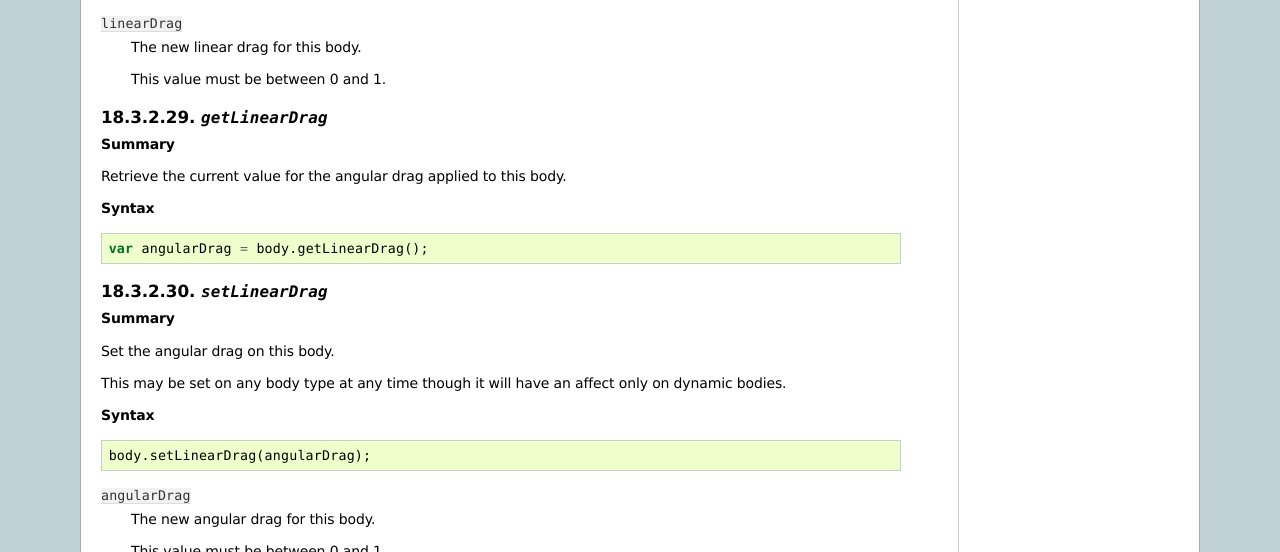
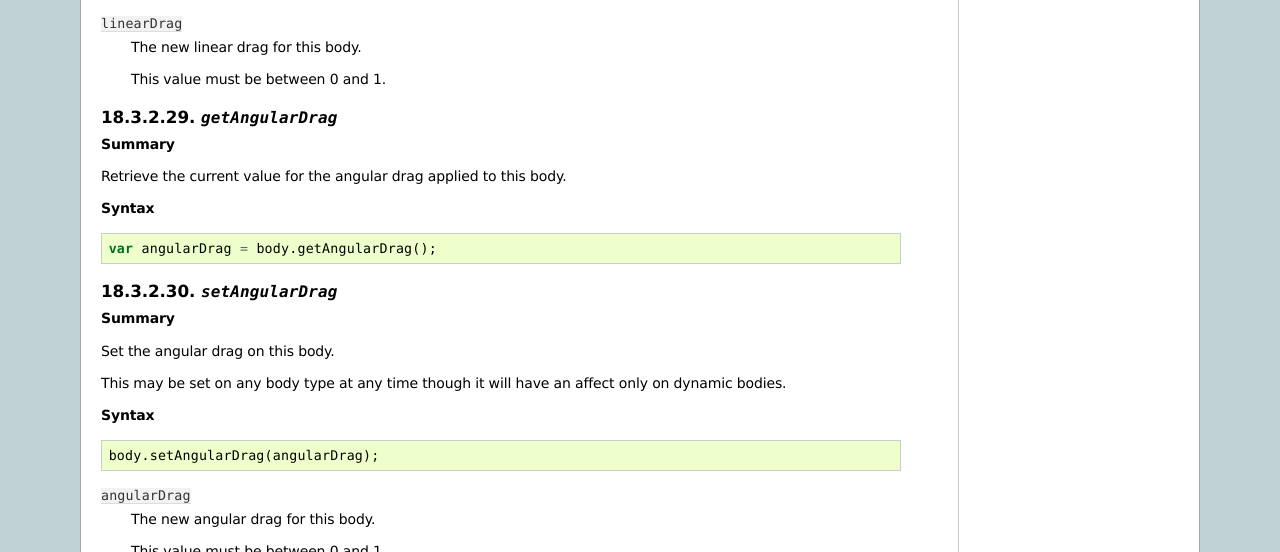
Before and after one commit to turbulenz/turbulenz_engine, a Sphinx documentation site: the page built from docs/source/jslibrary_api/physics2d_body_api.rst, in a window 1280 px wide and 900 px high, scrolled down 6742 px. Shown: the part 152-704 px from the top of the window. Built offline with Sphinx 7.4.7, drawn with Linux system fonts in a browser that asks for light colours; some of the changed text lies outside the part shown.

Commit message:
Fixed AngularDrag typo in phys2D.

```diff
--- a/docs/source/jslibrary_api/physics2d_body_api.rst
+++ b/docs/source/jslibrary_api/physics2d_body_api.rst
@@ -509,10 +509,10 @@ This may be set on any body type at any time though it will have an affect only
     This value must be between 0 and 1.
 
 .. index::
-    pair: RigidBody; getLinearDrag
+    pair: RigidBody; getAngularDrag
 
-`getLinearDrag`
----------------
+`getAngularDrag`
+----------------
 
 **Summary**
 
@@ -520,13 +520,13 @@ Retrieve the current value for the angular drag applied to this body.
 
 **Syntax** ::
 
-    var angularDrag = body.getLinearDrag();
+    var angularDrag = body.getAngularDrag();
 
 .. index::
-    pair: RigidBody; setLinearDrag
+    pair: RigidBody; setAngularDrag
 
-`setLinearDrag`
----------------
+`setAngularDrag`
+----------------
 
 **Summary**
 
@@ -536,7 +536,7 @@ This may be set on any body type at any time though it will have an affect only
 
 **Syntax** ::
 
-    body.setLinearDrag(angularDrag);
+    body.setAngularDrag(angularDrag);
 
 ``angularDrag``
     The new angular drag for this body.
```
